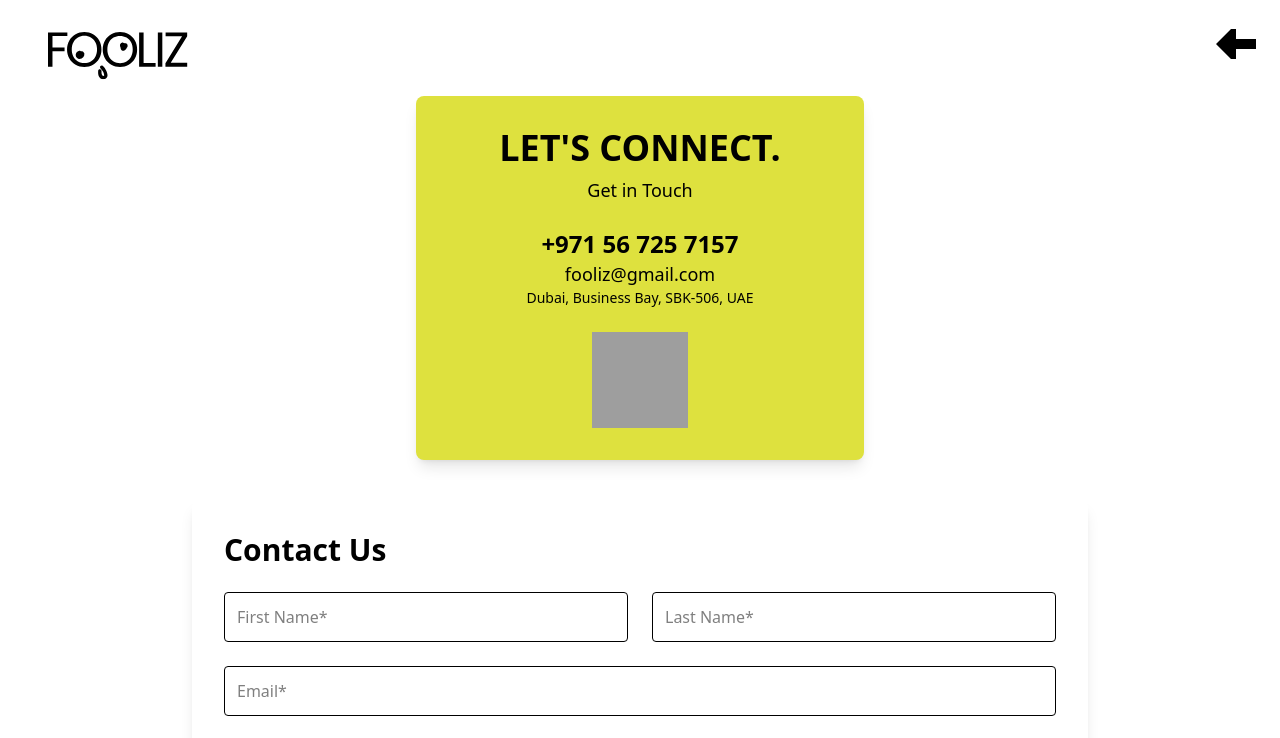
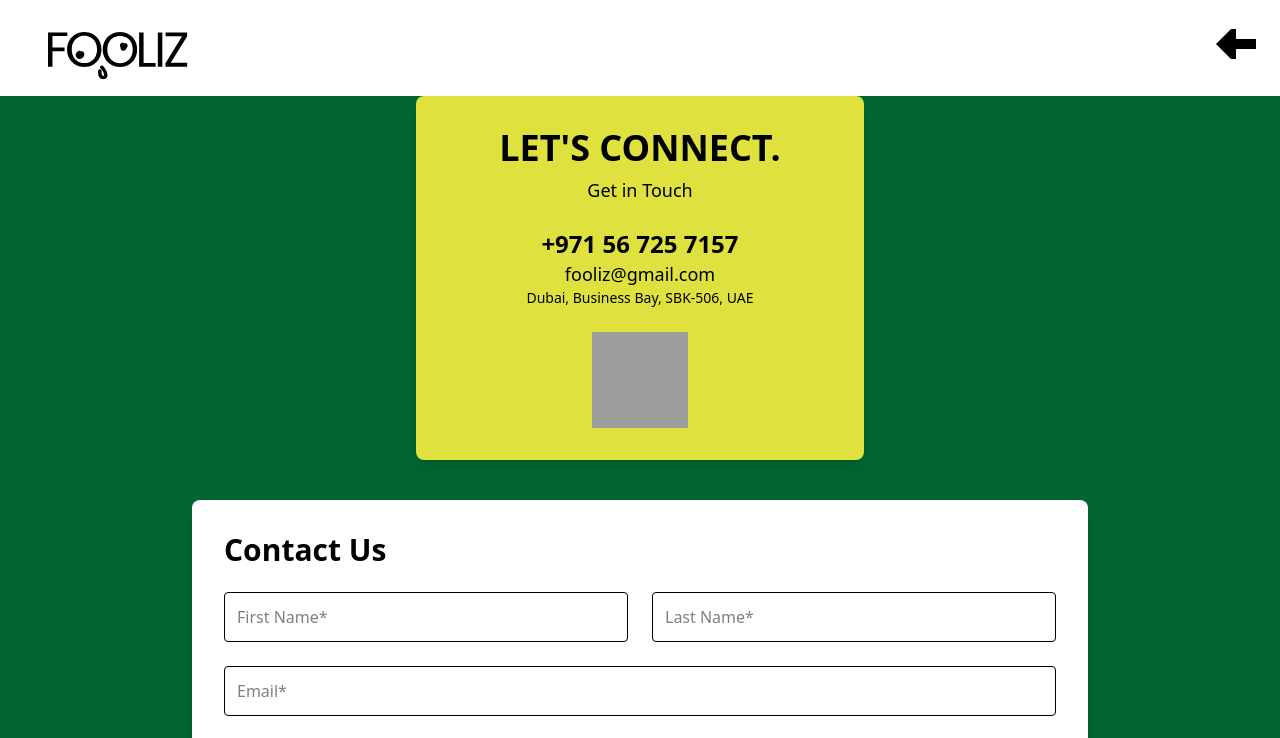
Before and after one commit to ahmadiq01/test, a React (Vite) app: page /contact in a window 1280 px wide. Shown: the top 738 px of the page. Built offline with nearby package versions, Linux system fonts and the light colour scheme; grey boxes are pictures that could not be loaded; a web font is replaced by a local one.

Commit message:
updated the page

```diff
--- a/src/pages/contact/contact.jsx
+++ b/src/pages/contact/contact.jsx
@@ -17,7 +17,7 @@ const ContactPage = () => {
       </a>
 
       {/* Main Content Wrapper */}
-      <div className="flex flex-col items-center w-full gap-10 container mx-auto px-4">
+      <div className="flex flex-col bg-green-800 items-start w-full gap-10 container mx-auto px-4">
 
         {/* First Section: Contact Info */}
         <div className="flex flex-col items-center gap-6 p-8 bg-[#dee13e] rounded-lg shadow-lg w-full max-w-md mx-auto">
@@ -67,7 +67,6 @@ const ContactPage = () => {
             <button type="submit" className="bg-blue-600 text-white py-3 px-6 rounded w-full hover:bg-blue-700 col-span-2">Submit</button>
           </form>
         </div>
-
       </div>
 
       <Footer />
```
